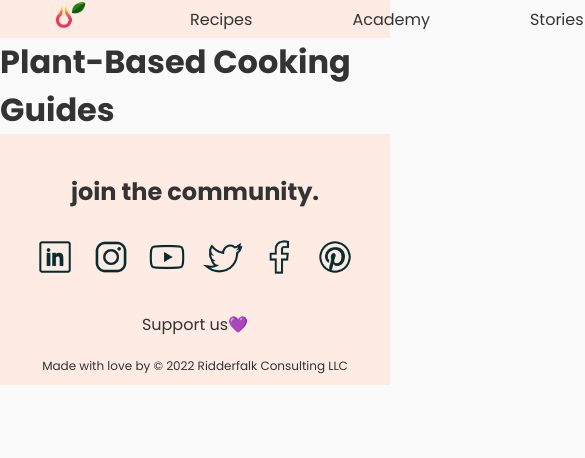
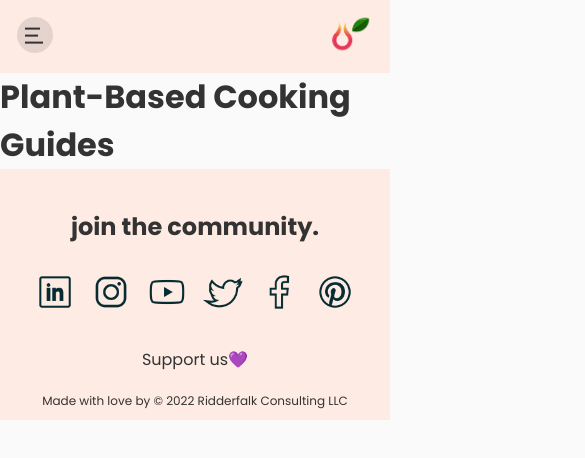
Before and after one commit to FredrikRidderfalk/let-me-feed-you, an Angular app: page /academy in a window 390 px wide. Shown: the top 458 px of the page, 585 px wide, since content can reach past the window. Built offline with nearby package versions, Linux system fonts and the light colour scheme.

Commit message:
add mobile navbar to all pages

```diff
--- a/src/app/components/mobile-navbar/mobile-navbar.component.html
+++ b/src/app/components/mobile-navbar/mobile-navbar.component.html
@@ -9,4 +9,14 @@
     <a routerLink="/academy" class="nav-link">Academy</a>
     <a routerLink="/stories" class="nav-link">Stories</a>
   </nav>
+
+  <div class="container__logo">
+    <a routerLink="/">
+      <img
+        src="/assets/logo.png"
+        alt="Logo of the letters L, M, F, and Y."
+        class="logo"
+      />
+    </a>
+  </div>
 </div>
--- a/src/app/components/mobile-navbar/mobile-navbar.component.sass
+++ b/src/app/components/mobile-navbar/mobile-navbar.component.sass
@@ -1,8 +1,12 @@
 @use "../../abstracts" as *
 
 .logo
-    width: 40px
-    border-radius: 8px
+    width: 50px
+    display: block
+    position: absolute
+    right: 0
+    top: 0
+    margin: 15px
 
 // Animated navbar
 $items: 3
--- a/src/app/pages/academy/academy.component.html
+++ b/src/app/pages/academy/academy.component.html
@@ -1,4 +1,5 @@
-<app-navbar id="navbar"></app-navbar>
+<app-mobile-navbar *ngIf="isMobile" id="navbar"></app-mobile-navbar>
+<app-navbar *ngIf="!isMobile" id="navbar"></app-navbar>
 
 <main>
   <h1 class="title">Plant-Based Cooking Guides</h1>
--- a/src/app/pages/academy/academy.component.ts
+++ b/src/app/pages/academy/academy.component.ts
@@ -1,4 +1,4 @@
-import { Component, OnInit } from '@angular/core';
+import { Component, OnInit, HostListener } from '@angular/core';
 
 @Component({
   selector: 'app-academy',
@@ -6,10 +6,29 @@ import { Component, OnInit } from '@angular/core';
   styleUrls: ['./academy.component.sass']
 })
 export class AcademyComponent implements OnInit {
+  isMobile: boolean = false
+  getScreenWidth!: number;
+
+  @HostListener('window:resize', ['$event'])
+  onResize(event: any) {
+    this.getScreenWidth = event.target.innerWidth;
+    this.checkScreenWidth()
+  }
+
+  checkScreenWidth() {
+    if(this.getScreenWidth > 768) {
+      this.isMobile = false
+    }
+    if(this.getScreenWidth < 768) {
+      this.isMobile = true
+    }
+  }
 
   constructor() { }
 
   ngOnInit(): void {
+    this.getScreenWidth = window.innerWidth;
+    this.checkScreenWidth()
   }
 
 }
--- a/src/app/pages/recipes/recipes.component.html
+++ b/src/app/pages/recipes/recipes.component.html
@@ -1,4 +1,5 @@
-<app-navbar id="navbar"></app-navbar>
+<app-mobile-navbar *ngIf="isMobile" id="navbar"></app-mobile-navbar>
+<app-navbar *ngIf="!isMobile" id="navbar"></app-navbar>
 
 <main>
   <h1 class="title">Plant-Based Recipes</h1>
--- a/src/app/pages/recipes/recipes.component.ts
+++ b/src/app/pages/recipes/recipes.component.ts
@@ -1,4 +1,4 @@
-import { Component, OnInit } from '@angular/core';
+import { Component, OnInit, HostListener } from '@angular/core';
 
 @Component({
   selector: 'app-recipes',
@@ -6,10 +6,29 @@ import { Component, OnInit } from '@angular/core';
   styleUrls: ['./recipes.component.sass']
 })
 export class RecipesComponent implements OnInit {
+  isMobile: boolean = false
+  getScreenWidth!: number;
+
+  @HostListener('window:resize', ['$event'])
+  onResize(event: any) {
+    this.getScreenWidth = event.target.innerWidth;
+    this.checkScreenWidth()
+  }
+
+  checkScreenWidth() {
+    if(this.getScreenWidth > 768) {
+      this.isMobile = false
+    }
+    if(this.getScreenWidth < 768) {
+      this.isMobile = true
+    }
+  }
 
   constructor() { }
 
   ngOnInit(): void {
+    this.getScreenWidth = window.innerWidth;
+    this.checkScreenWidth()
   }
 
 }
--- a/src/app/pages/stories/stories.component.html
+++ b/src/app/pages/stories/stories.component.html
@@ -1,4 +1,5 @@
-<app-navbar id="navbar"></app-navbar>
+<app-mobile-navbar *ngIf="isMobile" id="navbar"></app-mobile-navbar>
+<app-navbar *ngIf="!isMobile" id="navbar"></app-navbar>
 
 <main>
   <h1 class="title">Plant-Based News</h1>
--- a/src/app/pages/stories/stories.component.ts
+++ b/src/app/pages/stories/stories.component.ts
@@ -1,4 +1,4 @@
-import { Component, OnInit } from '@angular/core';
+import { Component, OnInit, HostListener } from '@angular/core';
 
 @Component({
   selector: 'app-stories',
@@ -6,10 +6,29 @@ import { Component, OnInit } from '@angular/core';
   styleUrls: ['./stories.component.sass']
 })
 export class StoriesComponent implements OnInit {
+  isMobile: boolean = false
+  getScreenWidth!: number;
+
+  @HostListener('window:resize', ['$event'])
+  onResize(event: any) {
+    this.getScreenWidth = event.target.innerWidth;
+    this.checkScreenWidth()
+  }
+
+  checkScreenWidth() {
+    if(this.getScreenWidth > 768) {
+      this.isMobile = false
+    }
+    if(this.getScreenWidth < 768) {
+      this.isMobile = true
+    }
+  }
 
   constructor() { }
 
   ngOnInit(): void {
+    this.getScreenWidth = window.innerWidth;
+    this.checkScreenWidth()
   }
 
 }
```
